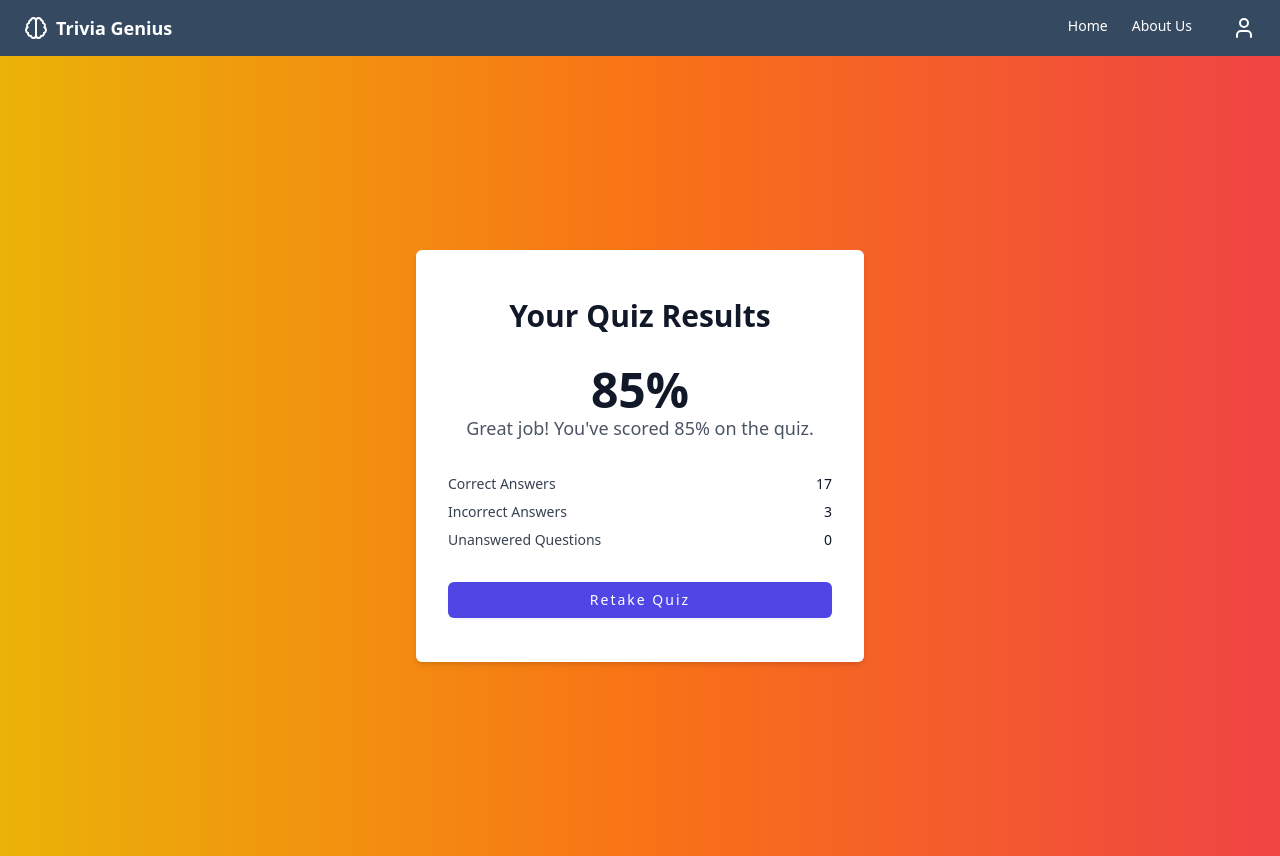
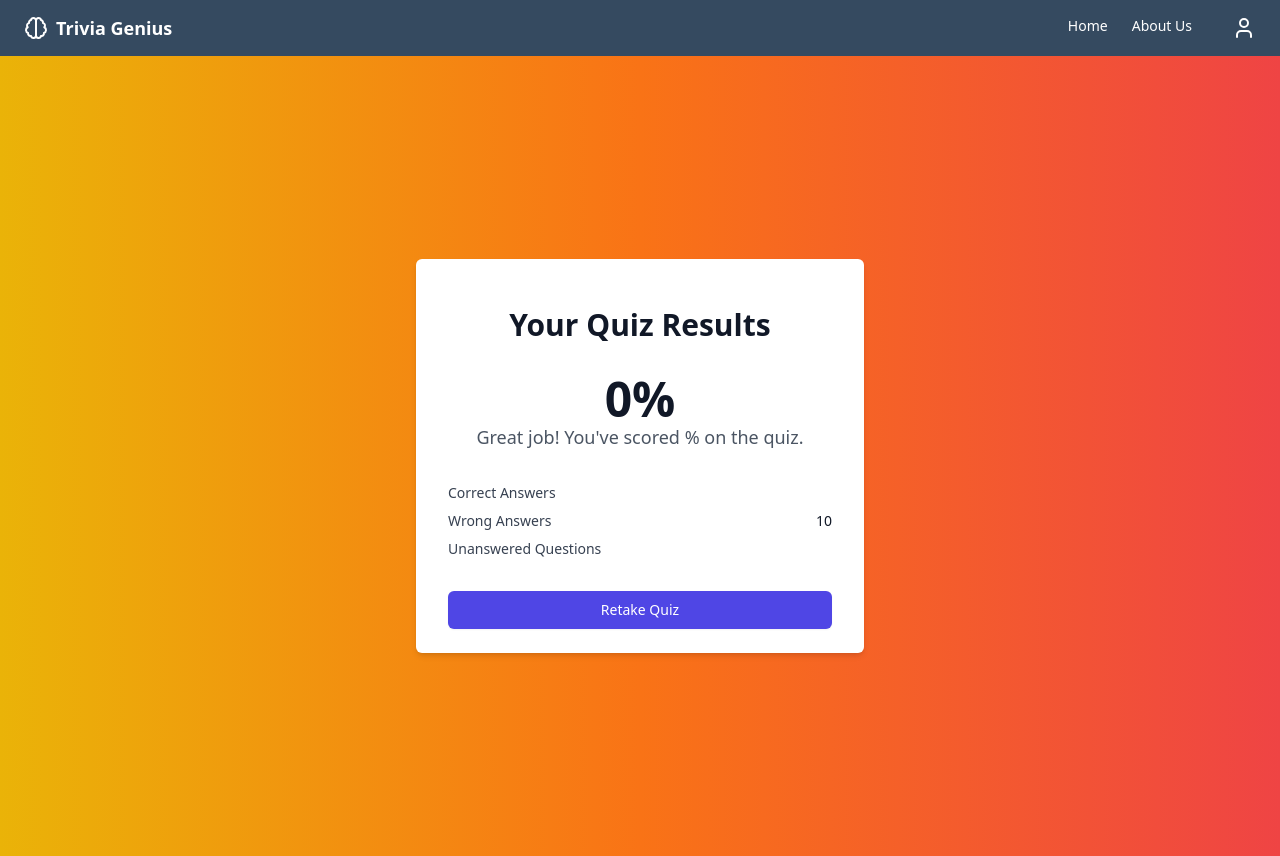
Before and after one commit to Manas8803/TriviaGenius-FrontEnd, a React (Vite) app: page /home/result in a window 1280 px wide. Built offline with nearby package versions, Linux system fonts and the light colour scheme.

Commit message:
Fix : fixed minor bugs and final commit

```diff
--- a/src/components/card.jsx
+++ b/src/components/card.jsx
@@ -14,10 +14,15 @@ export default function Card({ question, qCounter, handleNextQuestion }) {
 		radioButtons.forEach((button) => (button.checked = false));
 
 		//* Increment on correct answer
-		if (selectedAnswer === correctAnswer) {
+		if (correctAnswer.includes(selectedAnswer)) {
 			const correctAnswersCount =
 				parseInt(sessionStorage.getItem("correctAnswersCount")) || 0;
 			sessionStorage.setItem("correctAnswersCount", correctAnswersCount + 1);
+		}
+		if (selectedAnswer == undefined || !selectedAnswer) {
+			const unAnswersCount =
+				parseInt(sessionStorage.getItem("unAnswersCount")) || 0;
+			sessionStorage.setItem("unAnswersCount", unAnswersCount + 1);
 		}
 		handleNextQuestion();
 	};
@@ -30,66 +35,9 @@ export default function Card({ question, qCounter, handleNextQuestion }) {
 					<p className="mt-2 text-gray-600">{ques}</p>
 				</div>
 				<form className="space-y-4">
-					<div className="flex items-center">
-						<input
-							className="mr-2"
-							id="option1"
-							name="answer"
-							type="radio"
-							value={options[0]}
-						/>
-						<label
-							className="w-full py-2 px-4 border border-gray-300 rounded-md text-left"
-							htmlFor="option1"
-						>
-							{options[0]}
-						</label>
-					</div>
-					<div className="flex items-center">
-						<input
-							className="mr-2"
-							id="option2"
-							name="answer"
-							type="radio"
-							value={options[1]}
-						/>
-						<label
-							className="w-full py-2 px-4 border border-gray-300 rounded-md text-left"
-							htmlFor="option2"
-						>
-							{options[1]}
-						</label>
-					</div>
-					<div className="flex items-center">
-						<input
-							className="mr-2"
-							id="option3"
-							name="answer"
-							type="radio"
-							value={options[2]}
-						/>
-						<label
-							className="w-full py-2 px-4 border border-gray-300 rounded-md text-left"
-							htmlFor="option3"
-						>
-							{options[2]}
-						</label>
-					</div>
-					<div className="flex items-center">
-						<input
-							className="mr-2"
-							id="option4"
-							name="answer"
-							type="radio"
-							value={options[3]}
-						/>
-						<label
-							className="w-full py-2 px-4 border border-gray-300 rounded-md text-left"
-							htmlFor="option4"
-						>
-							{options[3]}
-						</label>
-					</div>
+					{options.map((option, index) => (
+						<Option key={index} option={option} />
+					))}
 				</form>
 				<div className="mt-8">
 					<p className="mt-2 text-sm text-gray-500">
@@ -108,3 +56,23 @@ export default function Card({ question, qCounter, handleNextQuestion }) {
 		</main>
 	);
 }
+
+function Option({ option }) {
+	return (
+		<div className="flex items-center">
+			<input
+				className="mr-2"
+				id="option1"
+				name="answer"
+				type="radio"
+				value={option}
+			/>
+			<label
+				className="w-full py-2 px-4 border border-gray-300 rounded-md text-left"
+				htmlFor="option1"
+			>
+				{option}
+			</label>
+		</div>
+	);
+}
--- a/src/pages/Landing/header.jsx
+++ b/src/pages/Landing/header.jsx
@@ -2,9 +2,6 @@ import { Link } from "react-router-dom";
 import LightbulbIcon from "../../components/lightbulb-icon";
 
 export default function Header() {
-	// function deleteToken() {
-	// 	localStorage.removeItem("token");
-	// }
 	return (
 		<header className="px-4 lg:px-6 h-16 flex items-center">
 			<Link className="flex items-center justify-center" to="#">
@@ -12,9 +9,6 @@ export default function Header() {
 				<span className="ml-2 text-2xl font-bold text-gray-900 dark:text-gray-100">
 					TriviaGenius
 				</span>
-				{/* <div className="ml-auto ">
-					<button onClick={deleteToken}>DELETE</button>
-				</div> */}
 			</Link>
 		</header>
 	);
--- a/src/pages/Play-Quiz/play-quiz.jsx
+++ b/src/pages/Play-Quiz/play-quiz.jsx
@@ -7,6 +7,8 @@ import { genQuiz } from "../../utils/GenQuiz";
 
 export async function loader(url) {
 	await isLoggedIn(url.request);
+	sessionStorage.setItem("correctAnswersCount", 0);
+	sessionStorage.setItem("unAnswersCount", 0);
 	return "";
 }
 
@@ -78,7 +80,7 @@ export default function PlayQuiz() {
 				);
 			} else {
 				//! Handle end of quiz : NAVIGATE TO RESULTS PAGE
-				return navigate(-1);
+				return navigate("/home/result");
 			}
 		}
 	}
--- a/src/pages/Result/result.jsx
+++ b/src/pages/Result/result.jsx
@@ -1,5 +1,12 @@
-import './result.css';
+import { Link } from "react-router-dom";
+import "./result.css";
 export default function Result() {
+	function calcPercent() {
+		const correctAnswersCount =
+			parseInt(sessionStorage.getItem("correctAnswersCount")) || 0;
+		const percentage = (correctAnswersCount / 10) * 100;
+		return percentage;
+	}
 	return (
 		<main className="flex flex-col items-center justify-center min-h-screen py-12 bg-gradient-to-r from-yellow-500 via-orange-500 to-red-500 sm:px-6 lg:px-8 dark:bg-gray-900">
 			<div className="w-full max-w-md px-8 py-6 space-y-8 bg-white shadow-md rounded-md dark:bg-gray-800">
@@ -10,10 +17,10 @@ export default function Result() {
 				</div>
 				<div className="flex flex-col items-center">
 					<p className="text-5xl font-bold text-center text-gray-900 dark:text-gray-100">
-            85%
+						{calcPercent()}%
 					</p>
 					<p className="text-lg text-center text-gray-600 dark:text-gray-400">
-            Great job! You've scored 85% on the quiz.
+						Great job! You've scored {calcPercent}% on the quiz.
 					</p>
 				</div>
 				<div className="space-y-2">
@@ -22,15 +29,17 @@ export default function Result() {
 							Correct Answers
 						</p>
 						<p className="text-sm font-medium text-gray-900 dark:text-gray-100">
-              17
+							{sessionStorage.getItem("correctAnswersCount")}
 						</p>
 					</div>
 					<div className="flex items-center justify-between">
 						<p className="text-sm font-medium text-gray-700 dark:text-gray-300">
-              Incorrect Answers
+							Wrong Answers
 						</p>
 						<p className="text-sm font-medium text-gray-900 dark:text-gray-100">
-              3
+							{10 -
+								sessionStorage.getItem("unAnswersCount") -
+								sessionStorage.getItem("correctAnswersCount")}
 						</p>
 					</div>
 					<div className="flex items-center justify-between">
@@ -38,14 +47,14 @@ export default function Result() {
 							Unanswered Questions
 						</p>
 						<p className="text-sm font-medium text-gray-900 dark:text-gray-100">
-              0
+							{sessionStorage.getItem("unAnswersCount")}
 						</p>
 					</div>
 				</div>
 				<div>
-          <button className="w-full flex justify-center py-2 px-4 border border-transparent rounded-md shadow-sm text-sm font-medium text-white bg-indigo-600 hover:bg-indigo-700 focus:outline-none focus:ring-2 focus:ring-offset-2 focus:ring-indigo-500">
+					<Link className="w-full flex justify-center py-2 px-4 border border-transparent rounded-md shadow-sm text-sm font-medium text-white bg-indigo-600 hover:bg-indigo-700 focus:outline-none focus:ring-2 focus:ring-offset-2 focus:ring-indigo-500" to="/home/play-quiz">
 						Retake Quiz
-          </button>
+					</Link>
 				</div>
 			</div>
 		</main>
--- a/src/utils/GenQuiz.js
+++ b/src/utils/GenQuiz.js
@@ -1,6 +1,6 @@
 import axios from "axios";
 
-const baseUrl = "https://dae5-59-96-107-31.ngrok-free.app";
+const baseUrl = "https://trivia-bckend.onrender.com";
 export async function genQuiz(file) {
 	const formData = new FormData();
 	formData.append("pdfFile", file);
@@ -11,12 +11,10 @@ export async function genQuiz(file) {
 		},
 	};
 
-	console.log("Fetching.....");
 	const data = axios
 		.post(`${baseUrl}/api/v1/ai`, formData, axiosConfig)
 		.then((response) => response.data)
 		.catch((error) => console.log("Error:", error));
 
-	console.log(data);
 	return data;
 }
```
Lines whose indentation alone changed are shown as unchanged.
